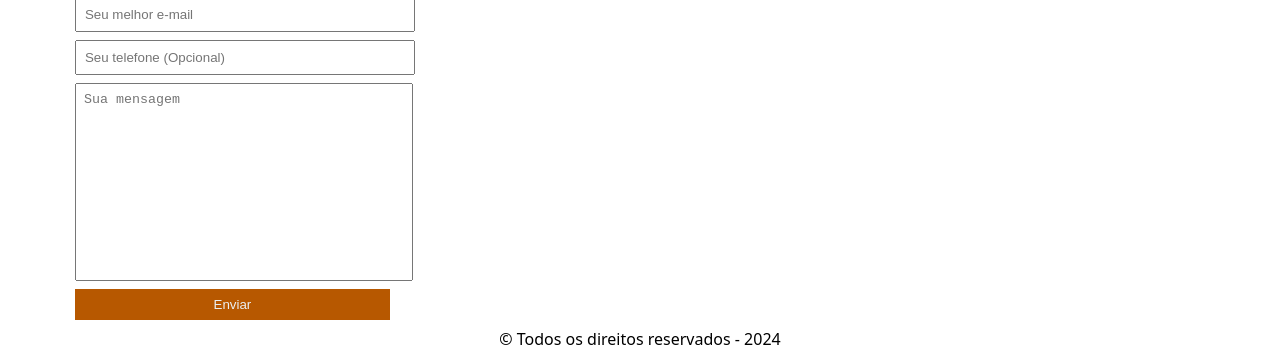
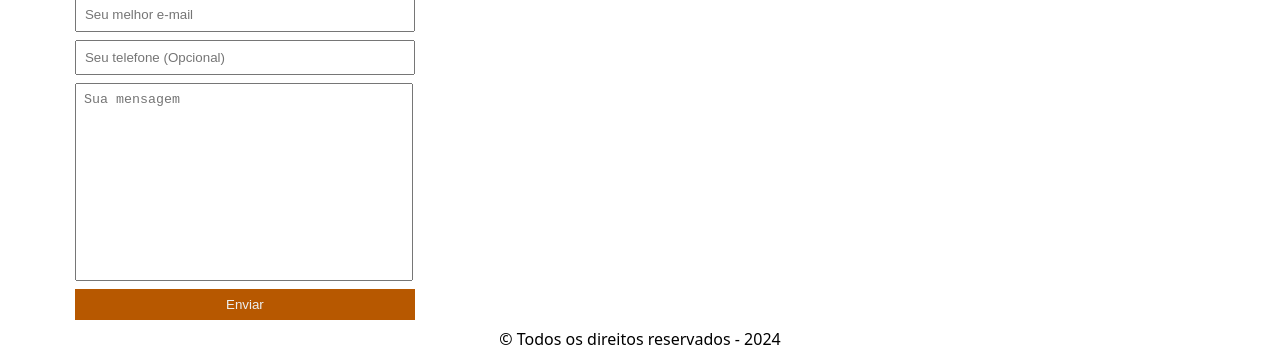
Before and after one commit to tligor/fox, a plain HTML site: page index.html in a window 1280 px wide. Shown: the part 692-1042 px from the top of the page. Drawn offline with Linux system fonts and the light colour scheme.

Commit message:
ajustes no botao enviar do fale conosco

```diff
--- a/style.css
+++ b/style.css
@@ -182,8 +182,7 @@ footer p{
 }
 
 form input,
-form textarea,
-form button{
+form textarea{
     display: block;
     width: 320px;
     margin-bottom: 8px;
@@ -194,12 +193,16 @@ form textarea{
     height: 180px;
 }
 form button{
+    display: block;
+    width: 340px;
+    margin-bottom: 8px;
+    padding: 8px;
     background-color: #B75800;
     color: #ecf0f1;
     border: none;
     cursor: pointer;
-    width: 90%;
     align-items: center;
+    box-sizing: border-box;
 }
 
 input:focus, textarea:focus{
```
